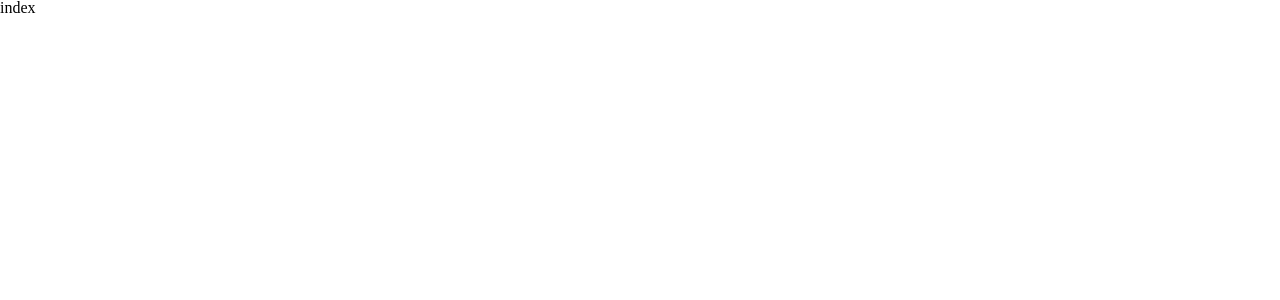
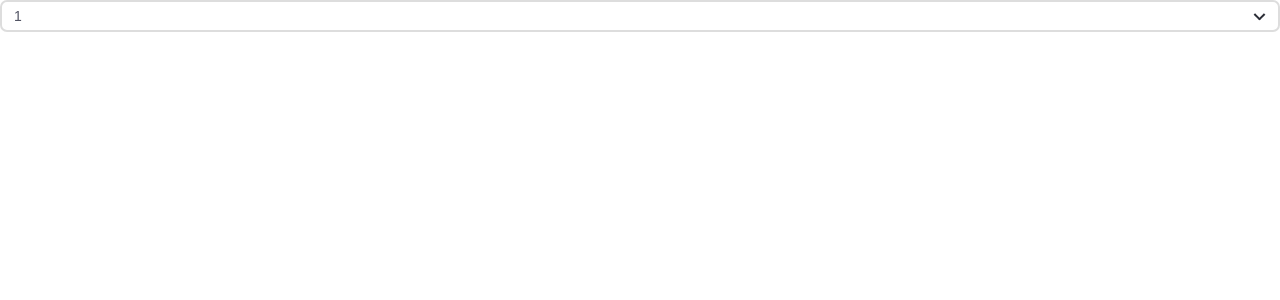
Before and after one commit to jongwook123/Talkid, a React (Create React App) app in the folder frontend/: page / in a window 1280 px wide. Shown: the top 300 px of the page. Built offline with nearby package versions, Linux system fonts and the light colour scheme.

Commit message:
Feat : Styled-component 테마, Dropbox component 구현

```diff
--- /dev/null
+++ b/frontend/src/components/dropboxes/dropbox1/DropBox1.jsx
@@ -0,0 +1,55 @@
+import { useEffect, useState } from 'react';
+import * as S from './style';
+
+const colors = ['orange', 'green', 'blue'];
+
+export default function DropBox1({ props: { list, target, callback } }) {
+    const [clicked, setClicked] = useState(false);
+    const color = colors[Math.floor(Math.random() * 3)];
+
+    // 드랍 다운 버튼 클릭
+    const onClickButton = (e) => {
+        e.preventDefault();
+        e.stopPropagation();
+
+        setClicked(!clicked);
+    }
+
+    // 드랍 박스 이외의 영역을 눌렀을 때
+    window.addEventListener("click", () => {
+        setClicked(false);
+    })
+
+    // 드랍 박스 리스트 버튼 클릭
+    const onClickListButton = (e) => {
+        e.preventDefault();
+
+        callback(e.currentTarget.querySelector('span').innerText);
+    }
+
+    // 타겟 값 변경 시
+    useEffect(() => {
+        setClicked(false);
+    }, [target]);
+
+    return (
+        <S.Wrapper>
+            <S.Button clicked={clicked} onClick={onClickButton} color={color}>
+                <span>{target}</span>
+            </S.Button>
+            <S.List clicked={clicked} onClick={(e) => {e.stopPropagation();}}>
+                {
+                    list.map(item => {
+                        return (
+                            <S.ListItem key={item}>
+                                <S.ListButton onClick={onClickListButton} color={color}>
+                                    <span>{item}</span>
+                                </S.ListButton>
+                            </S.ListItem>
+                        )
+                    })
+                }
+            </S.List>
+        </S.Wrapper>
+    )
+}
--- /dev/null
+++ b/frontend/src/components/dropboxes/dropbox1/style.js
@@ -0,0 +1,75 @@
+import styled from "styled-components";
+
+export const Wrapper = styled.div`
+    width: 100%;
+    position: relative;
+`
+
+export const Button = styled.button`
+    width: 100%;
+    height: 32px;
+    text-align: left;
+    padding: 0 12px;
+    position: relative;
+    background-color: ${props => props.theme.colors.background_color.white};
+    font-size: ${props => props.theme.font_size.lv3};
+    border: 2px solid ${(props) => props.clicked ? props.color === 'orange' ? `${props.theme.colors.theme.orange}` : props.color === 'green' ? `${props.theme.colors.theme.green}` : `${props.theme.colors.theme.blue}` : `${props.theme.colors.border.light_gray}`};
+    border-radius: ${props => props.theme.border_radius.lv2};
+    color: ${props => props.theme.colors.font.light_black};
+
+    &::before {
+        content: "";
+        display: block;
+        width: 8px;
+        height: 8px;
+        position: absolute;
+        right: 14px;
+        top: 8px;
+        transition: all 0.2s;
+        transform: ${props => props.clicked ? "translate(5px, -1px) rotate(225deg);" : "translate(0, -1px) rotate(225deg)" };
+        border-top: 2px solid ${(props) => props.theme.colors.border.light_black};
+    }
+
+    &::after {
+        content: "";
+        display: block;
+        width: 8px;
+        height: 8px;
+        position: absolute;
+        right: 15px;
+        top: 8px;
+        transition: all 0.2s;
+        transform: ${props => props.clicked ? "translate(-4px, -1px) rotate(135deg);" : "translate(0, -1px) rotate(135deg)" };
+        border-top: 2px solid ${(props) => props.theme.colors.border.light_black};
+    }
+`
+
+export const List = styled.ul`
+    width: 100%;
+    max-height: 200px;
+    background-color: aqua;
+    position: absolute;
+    top: 37px;
+    padding: 4px 0;
+    box-shadow: 0 0 5px 1px ${props => props.theme.colors.box_shadow.gray};;
+    border-radius: ${props => props.theme.border_radius.lv1};
+    background-color: ${props => props.theme.colors.background_color.white};
+    display: ${props => props.clicked ? "block" : "none"};
+`
+
+export const ListItem = styled.li`
+    width: 100%;
+`
+
+export const ListButton = styled.button`
+    width: 100%;
+    border: 0;
+    padding: 5px 16px;
+    text-align: left;
+    font-size: ${props => props.theme.font_size.lv3};
+    background-color: ${props => props.theme.colors.background_color.white};
+
+    &:hover {
+        background-color: ${props => props.color === 'orange' ? `${props.theme.colors.theme.orange_light}` : props.color === 'green' ? `${props.theme.colors.theme.green_light}` : `${props.theme.colors.theme.blue_light}`};
+    }
+`
--- a/frontend/src/pages/mainPage/index.jsx
+++ b/frontend/src/pages/mainPage/index.jsx
@@ -1,5 +1,24 @@
+import styled from "styled-components"
+
+import DropBox1 from "components/dropboxes/dropbox1/DropBox1"
+import { useEffect, useState } from "react"
+
+const Wrapper = styled.div`
+    background-color: ${props => props.theme.colors.theme.light_green};
+`
+
+const testList = [1, 2, 3, 4, 5];
+
 export default function MainPage() {
+    const [test, setTest] = useState("");
+
+    useEffect(() => {
+        setTest(testList[0]);
+    }, [])
+
     return (
-        <div>index</div>
+        <Wrapper>
+            <DropBox1 props={{ list: testList, target: test, callback: setTest }} />
+        </Wrapper>
     )
 }
--- a/frontend/src/styles/Theme.js
+++ b/frontend/src/styles/Theme.js
@@ -1,3 +1,44 @@
 export const theme = {
-
+    colors: {
+        theme: {
+            orange: "#FFCCAB",
+            orange_light: "#FFE7D5",
+            orange_dark: "#FFA672",
+            green: "#9BBA8E",
+            green_light: "#C9DAC0",
+            green_dark: "779E69",
+            blue: "#8EA3BC",
+            blue_light: "#AABECF",
+            blue_dark: "#7D8FAE",
+        },
+        background_color: {
+            white: "#FFFFFF",
+        },
+        border: {
+            light_gray: "#DDDDDD",
+            light_black: "#2B2D36",
+        },
+        box_shadow: {
+            gray: "#CECECE"
+        },
+        font: {
+            light_black: "#525463",
+            light_gray: "#858899",
+        }
+    },
+    border_radius: {
+        lv1: "5px",
+        lv2: "7px",
+        lv3: "10px",
+    },
+    font_size: {
+        lv1: "10px",
+        lv2: "11px",
+        lv3: "14px",
+        lv4: "18px",
+        lv5: "24px",
+        lv6: "32px",
+        lv7: "48px",
+        lv8: "64px",
+    }
 }
```
